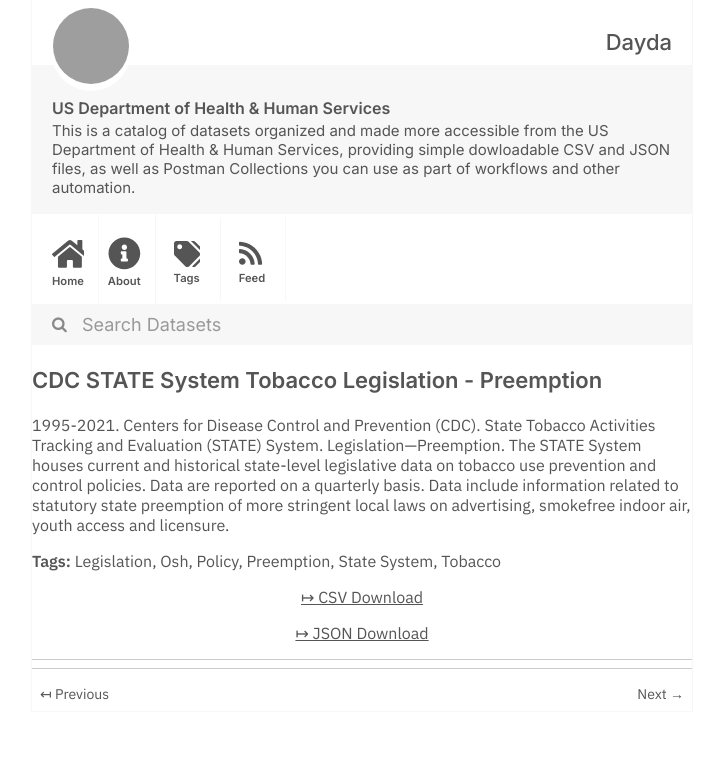
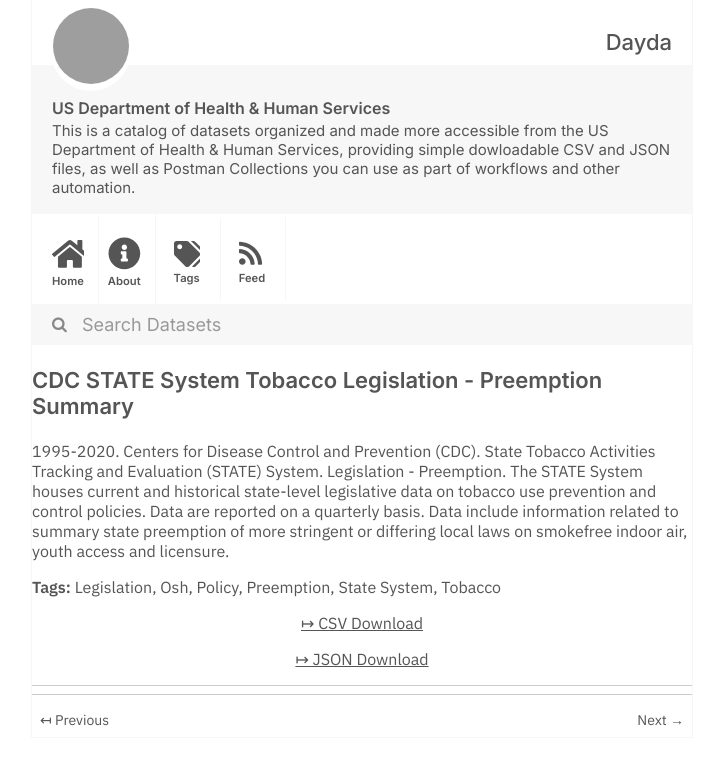
Before and after one commit to dayda-entities/us-department-of-health-and-human-services, a Jekyll site: the page built from _posts/2020-11-10-cdc-state-system-tobacco-legis.md, in a window 1280 px wide, cut to the strip 0-765 px from the top of the page. Shown: the whole strip, without its empty margins (278-999 px from the left). Built offline with Jekyll 4.4.1, drawn with Linux system fonts in a browser that asks for light colours; grey boxes are pictures that could not be loaded.

Commit message:
Publish Data

```diff
--- a/_posts/2020-11-10-cdc-state-system-tobacco-legis.md
+++ b/_posts/2020-11-10-cdc-state-system-tobacco-legis.md
@@ -1,7 +1,7 @@
 ---
-title: CDC STATE System Tobacco Legislation - Preemption
-created: '2020-11-10T16:17:12.946778'
-modified: '2021-04-21T22:41:58.633106'
+title: CDC STATE System Tobacco Legislation - Preemption Summary
+created: '2020-11-10T16:17:12.848314'
+modified: '2021-04-21T22:43:55.760791'
 state: active
 type: dataset
 tags:
@@ -12,9 +12,9 @@ tags:
   - State System
   - Tobacco
 groups: []
-csv_url: 'https://data.cdc.gov/api/views/xsta-sbh5/rows.csv?accessType=DOWNLOAD'
-json_url: 'https://data.cdc.gov/api/views/xsta-sbh5/rows.json?accessType=DOWNLOAD'
+csv_url: 'https://data.cdc.gov/api/views/hj2x-85ya/rows.csv?accessType=DOWNLOAD'
+json_url: 'https://data.cdc.gov/api/views/hj2x-85ya/rows.json?accessType=DOWNLOAD'
 layout: post
 
 ---
-1995-2021. Centers for Disease Control and Prevention (CDC). State Tobacco Activities Tracking and Evaluation (STATE) System. Legislation—Preemption. The STATE System houses current and historical state-level legislative data on tobacco use prevention and control policies.  Data are reported on a quarterly basis. Data include information related to statutory state preemption of more stringent local laws on advertising, smokefree indoor air, youth access and licensure.
+1995-2020. Centers for Disease Control and Prevention (CDC). State Tobacco Activities Tracking and Evaluation (STATE) System. Legislation - Preemption. The STATE System houses current and historical state-level legislative data on tobacco use prevention and control policies. Data are reported on a quarterly basis. Data include information related to summary state preemption of more stringent or differing local laws on smokefree indoor air, youth access and licensure.
```
